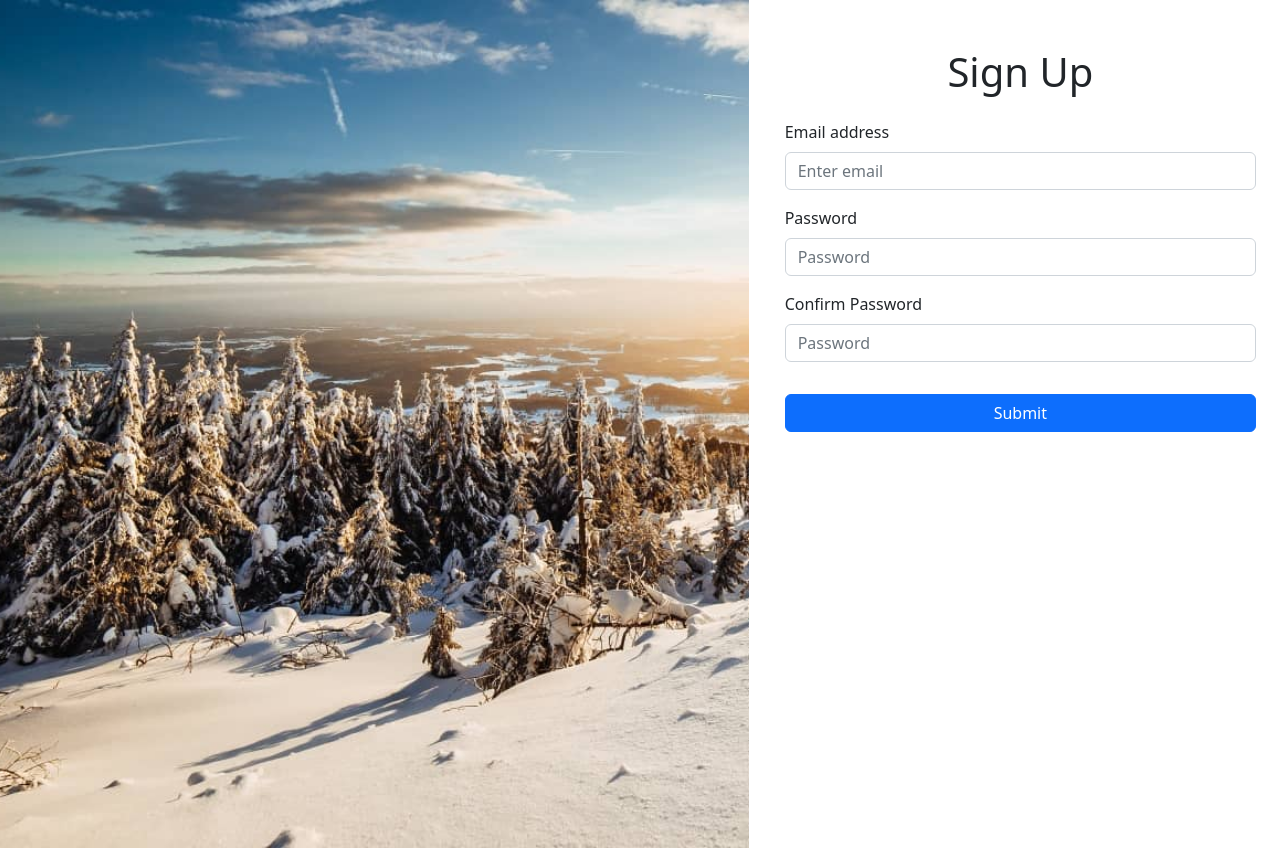
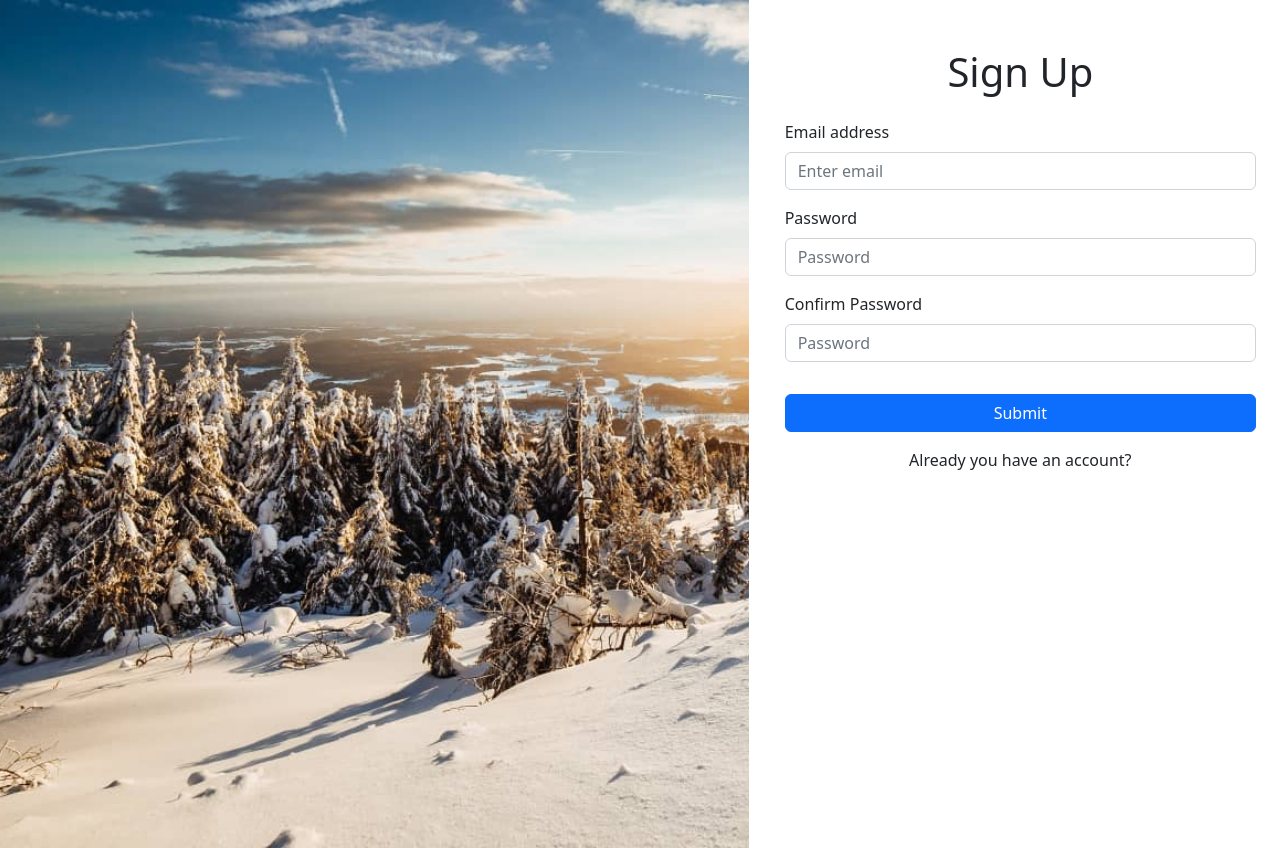
Before and after one commit to Elijah-glitch/Authentication-user, a React (Create React App) app: page / in a window 1280 px wide. Built offline with nearby package versions, Linux system fonts and the light colour scheme.

Commit message:
SingUp: fix SingUp component

```diff
--- a/src/components/SingUp.jsx
+++ b/src/components/SingUp.jsx
@@ -1,5 +1,6 @@
 import React from "react";
 import { Form, Button } from "react-bootstrap";
+import { Link } from "react-router-dom";
 
 function SingUp() {
   return (
@@ -26,6 +27,7 @@ function SingUp() {
       >
         Submit
       </Button>
+      <p className="text-center mt-3">Already you have an account?</p>
     </Form>
   );
 }
```
